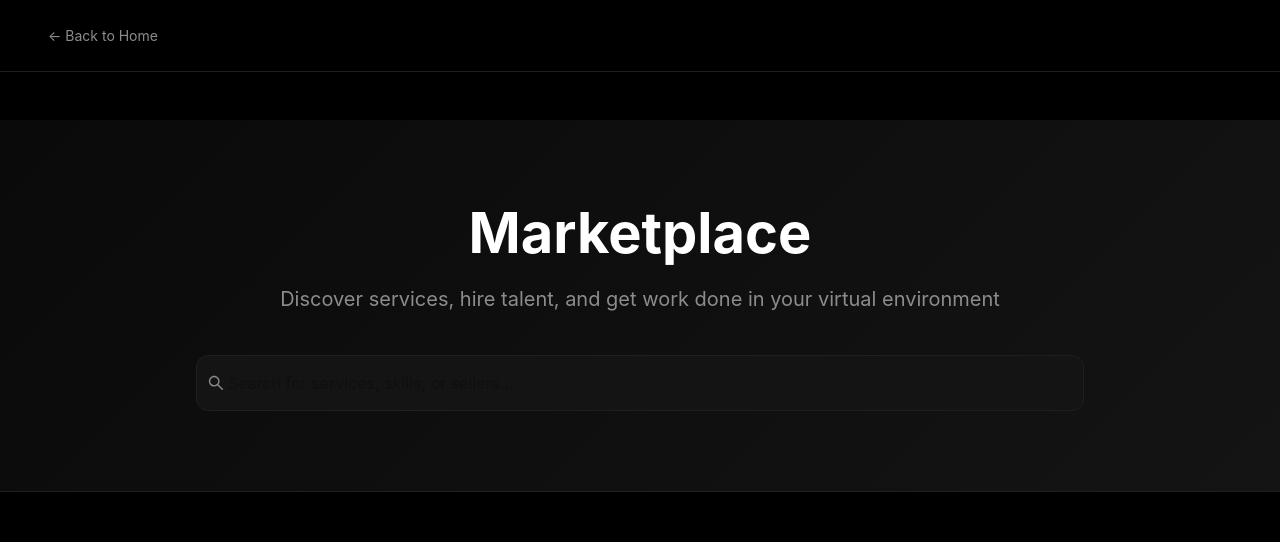
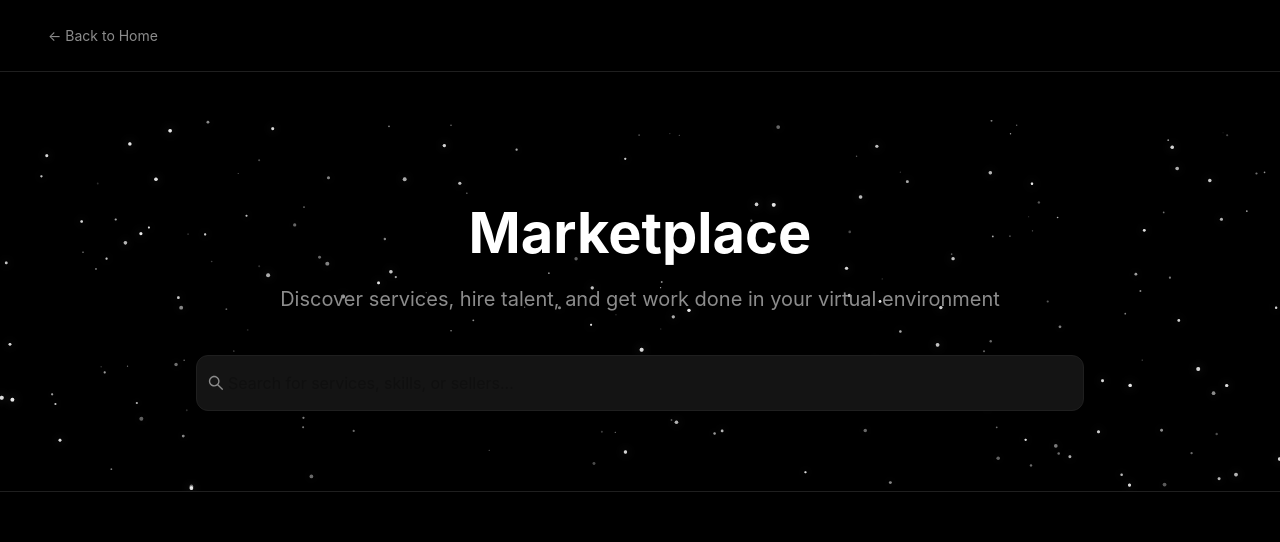
Before and after one commit to oldwestsolutions/oldoldwest, a Next.js app: page /marketplace in a window 1280 px wide. Shown: the top 542 px of the page. Built offline with nearby package versions, Linux system fonts and the light colour scheme.

Commit message:
Add spacy starry background to marketplace hero section

```diff
--- a/src/app/marketplace/page.tsx
+++ b/src/app/marketplace/page.tsx
@@ -4,6 +4,7 @@ import { Layout, Typography, Row, Col, Card, Input, Button, Space, Tag, Avatar,
 import Link from 'next/link'
 import { SearchOutlined, StarFilled, FireOutlined, ClockCircleOutlined } from '@ant-design/icons'
 import { useState, useEffect } from 'react'
+import StarryBackground from '@/components/StarryBackground'
 
 const { Header, Content } = Layout
 const { Title, Text, Paragraph } = Typography
@@ -160,11 +161,14 @@ export default function Marketplace() {
       <Content style={{ paddingTop: isHeaderVisible ? 120 : 60 }}>
         {/* Hero Section */}
         <div style={{
-          background: 'linear-gradient(135deg, #0a0a0a 0%, #141414 100%)',
+          background: '#000000',
           padding: isMobile ? '60px 24px' : '80px 48px',
-          borderBottom: '1px solid #1f1f1f'
+          borderBottom: '1px solid #1f1f1f',
+          position: 'relative',
+          overflow: 'hidden'
         }}>
-          <Row justify="center">
+          <StarryBackground />
+          <Row justify="center" style={{ position: 'relative', zIndex: 1 }}>
             <Col xs={24} lg={18}>
               <Title level={1} style={{ color: '#ffffff', marginBottom: 16, fontSize: isMobile ? 32 : 56, fontWeight: 700, textAlign: 'center' }}>
                 Marketplace
--- /dev/null
+++ b/src/components/StarryBackground.tsx
@@ -0,0 +1,89 @@
+'use client'
+
+import { useEffect, useRef } from 'react'
+
+export default function StarryBackground() {
+  const canvasRef = useRef<HTMLCanvasElement>(null)
+
+  useEffect(() => {
+    const canvas = canvasRef.current
+    if (!canvas) return
+
+    const ctx = canvas.getContext('2d')
+    if (!ctx) return
+
+    const resizeCanvas = () => {
+      canvas.width = canvas.offsetWidth
+      canvas.height = canvas.offsetHeight
+    }
+
+    resizeCanvas()
+    window.addEventListener('resize', resizeCanvas)
+
+    // Create stars
+    const stars: Array<{ x: number; y: number; radius: number; opacity: number; twinkleSpeed: number }> = []
+    const numStars = 200
+
+    for (let i = 0; i < numStars; i++) {
+      stars.push({
+        x: Math.random() * canvas.width,
+        y: Math.random() * canvas.height,
+        radius: Math.random() * 1.5 + 0.5,
+        opacity: Math.random() * 0.8 + 0.2,
+        twinkleSpeed: Math.random() * 0.02 + 0.01
+      })
+    }
+
+    let animationFrameId: number
+    let time = 0
+
+    const animate = () => {
+      ctx.clearRect(0, 0, canvas.width, canvas.height)
+
+      time += 0.01
+
+      stars.forEach(star => {
+        // Twinkling effect
+        const twinkle = Math.sin(time * star.twinkleSpeed) * 0.3 + 0.7
+        const currentOpacity = star.opacity * twinkle
+
+        ctx.beginPath()
+        ctx.arc(star.x, star.y, star.radius, 0, Math.PI * 2)
+        ctx.fillStyle = `rgba(255, 255, 255, ${currentOpacity})`
+        ctx.fill()
+
+        // Add glow effect for some stars
+        if (star.radius > 1) {
+          ctx.shadowBlur = 10
+          ctx.shadowColor = 'rgba(255, 255, 255, 0.5)'
+          ctx.fill()
+          ctx.shadowBlur = 0
+        }
+      })
+
+      animationFrameId = requestAnimationFrame(animate)
+    }
+
+    animate()
+
+    return () => {
+      window.removeEventListener('resize', resizeCanvas)
+      cancelAnimationFrame(animationFrameId)
+    }
+  }, [])
+
+  return (
+    <canvas
+      ref={canvasRef}
+      style={{
+        position: 'absolute',
+        top: 0,
+        left: 0,
+        width: '100%',
+        height: '100%',
+        zIndex: 0,
+        pointerEvents: 'none'
+      }}
+    />
+  )
+}
```
